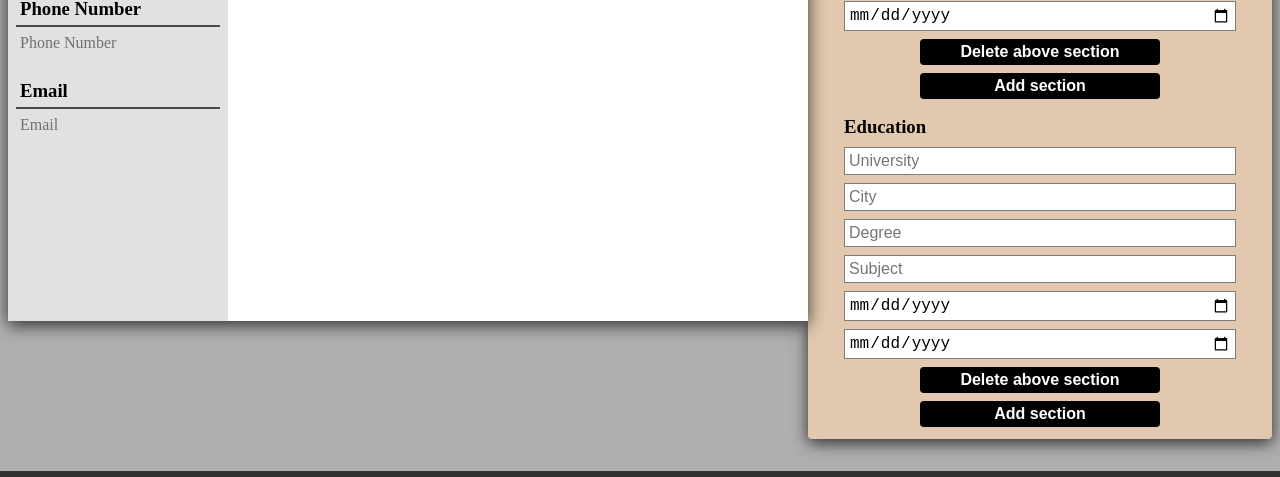
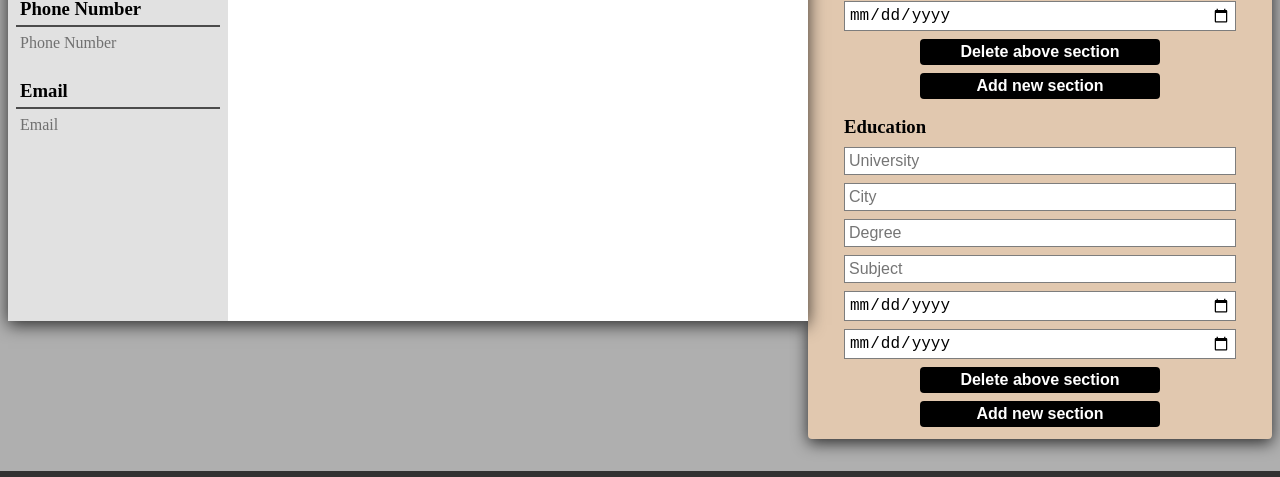
Before and after one commit to gizinski-jacek/cv-project-react, a React (Create React App) app: page / in a window 1280 px wide. Shown: the part 695-1172 px from the top of the page. Built offline with nearby package versions, Linux system fonts and the light colour scheme.

Commit message:
Minor change.

```diff
--- a/src/components/FormOverviewComponents/Education.js
+++ b/src/components/FormOverviewComponents/Education.js
@@ -15,7 +15,7 @@ function Education(props) {
 			<h3>Education</h3>
 			{educationItems}
 			<button className='addBtn' type='submit' onClick={handleAdd}>
-				Add section
+				Add new section
 			</button>
 		</section>
 	);
--- a/src/components/FormOverviewComponents/Experience.js
+++ b/src/components/FormOverviewComponents/Experience.js
@@ -15,7 +15,7 @@ function Experience(props) {
 			<h3>Experience</h3>
 			{experienceItems}
 			<button className='addBtn' type='submit' onClick={handleAdd}>
-				Add section
+				Add new section
 			</button>
 		</section>
 	);
```
